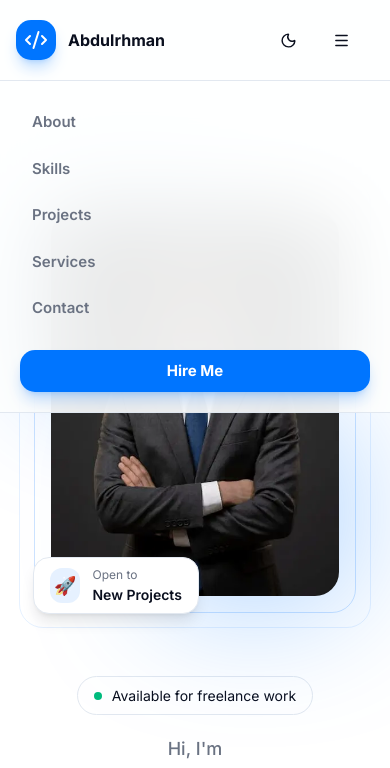
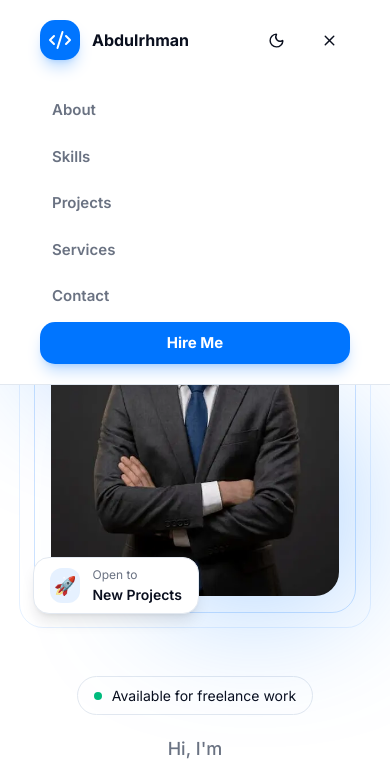
Before and after one commit to abd0mar/main-portfolio, a website built with Vite: page index.html in a window 390 px wide. Both pictures are taken after a click on the button 341 px from the left and 40 px from the top of the page. Shown: the top 768 px of the page. Built offline with nearby package versions, Linux system fonts and the light colour scheme.

Commit message:
fixing nav menu

```diff
--- a/index.html
+++ b/index.html
@@ -26,9 +26,11 @@
 
 <body class="bg-bg-primary transition-colors ">
   <!-- Start Navbar -->
-  <nav class="fixed z-50 w-full top-0 flex flex-col">
+  <nav class="fixed z-50 w-full top-0 flex py-5 border-b border-transparent bg-bg-primary">
+    <!-- <div class="absolute w-full h-full top-0 bg-bg-primary/95 backdrop-blur-lg"></div> -->
+    <div class="relative w-full">
       <div id="nav-container"
-      class="relative max-w-6xl flex justify-between border-b border-transparent z-1 items-center w-full top-0 mx-auto px-4 py-5 bg-bg-primary/90 backdrop-blur-2xl">
+        class="relative max-w-6xl flex justify-between z-1 items-center top-0 mx-auto px-10 xl:px-0">
         <a href="#hero-section" class="flex flex-1 gap-3 items-center">
           <div
             class="p-2 bg-accent text-white rounded-[15px] shadow-lg shadow-accent/25 hover:bg-accent-hover  cursor-pointer">
@@ -44,11 +46,11 @@
         </a>
         <div class="hidden flex-1 justify-center lg:flex">
           <ul class="flex gap-3">
-          <li><a href="#about-section">About</a></li>
-          <li><a href="#skills-section">Skills</a></li>
-          <li><a href="#projects-section">Projects</a></li>
-          <li><a href="#services-section">Services</a></li>
-          <li><a href="#contact-section">Contact</a></li>
+            <li><a href="#about-section" class="nav-links">About</a></li>
+            <li><a href="#skills-section" class="nav-links">Skills</a></li>
+            <li><a href="#projects-section" class="nav-links">Projects</a></li>
+            <li><a href="#services-section" class="nav-links">Services</a></li>
+            <li><a href="#contact-section" class="nav-links">Contact</a></li>
           </ul>
         </div>
         <div class="flex flex-1 gap-3 items-center justify-end">
@@ -77,38 +79,34 @@
           <button type="button"
             class="relative py-2.5 px-3 rounded-2xl text-text hover:bg-primary-hover hover:text-accent  cursor-pointer lg:hidden"
             id="nav-toggle">
-          <svg xmlns="http://www.w3.org/2000/svg" width="17" height="17" viewBox="0 0 24 24" fill="none"
-            stroke="currentColor" stroke-width="2" stroke-linecap="round" stroke-linejoin="round"
+            <svg id="open-menu" xmlns="http://www.w3.org/2000/svg" width="17" height="17" viewBox="0 0 24 24"
+              fill="none" stroke="currentColor" stroke-width="2" stroke-linecap="round" stroke-linejoin="round"
               class="lucide lucide-menu-icon lucide-menu">
               <path d="M4 5h16" />
               <path d="M4 12h16" />
               <path d="M4 19h16" />
             </svg>
-          <svg xmlns="http://www.w3.org/2000/svg" width="17" height="17" viewBox="0 0 24 24" fill="none"
-            stroke="currentColor" stroke-width="2" stroke-linecap="round" stroke-linejoin="round"
+            <svg id="close-menu" xmlns="http://www.w3.org/2000/svg" width="17" height="17" viewBox="0 0 24 24"
+              fill="none" stroke="currentColor" stroke-width="2" stroke-linecap="round" stroke-linejoin="round"
               class="lucide lucide-x-icon lucide-x hidden">
               <path d="M18 6 6 18" />
               <path d="m6 6 12 12" />
             </svg>
           </button>
-        <div>
           <a href="#contact-section"
             class="hidden bg-accent text-white px-5 py-2.5 rounded-[15px] font-bold text-[15px] shadow-lg shadow-accent/25 hover:bg-accent-hover cursor-pointer lg:block"><span>
               Hire Me</span></a>
         </div>
       </div>
-    </div>
       <div
-      class="relative flex flex-col justify-center invisible opacity-0 -top-25 border-b border-border z-0 left-0 w-full bg-bg-primary/90 backdrop-blur-2xl p-5 gap-5"
+        class="absolute flex flex-col lg:hidden justify-center opacity-0 max-h-0 top-12.25 left-0 w-full p-5 gap-1 px-10 bg-bg-primary border-b border-border"
         id="nav-menu">
-      <ul class="flex flex-col gap-1">
-        <li><a class="flex w-full" href="#about-section">About</a></li>
-        <li><a class="flex w-full" href="#skills-section">Skills</a></li>
-        <li><a class="flex w-full" href="#projects-section">Projects</a></li>
-        <li><a class="flex w-full" href="#services-section">Services</a></li>
-        <li><a class="flex w-full" href="#contact-section">Contact</a></li>
-      </ul>
-      <div>
+        <!-- <div class="absolute w-full h-full top-0 z-0 bg-bg-primary/95 backdrop-blur-lg"></div> -->
+        <a class="flex w-full nav-links" href="#about-section">About</a>
+        <a class="flex w-full nav-links" href="#skills-section">Skills</a>
+        <a class="flex w-full nav-links" href="#projects-section">Projects</a>
+        <a class="flex w-full nav-links" href="#services-section">Services</a>
+        <a class="flex w-full nav-links" href="#contact-section">Contact</a>
         <a href="#contact-section"
           class="block bg-accent text-white px-5 py-2.5 text-center rounded-[15px] font-bold text-[15px] shadow-lg shadow-accent/25 hover:bg-accent-hover cursor-pointer lg:hidden"><span>
             Hire Me</span></a>
@@ -388,14 +386,14 @@
     <!-- Start projects section -->
     <section id="projects-section" class="relative section-style bg-bg-alt">
       <div id="project-section-container" class="section-container overflow-hidden flex flex-col">
-        <div class="flex flex-row justify-between items-end">
+        <div class="flex justify-between items-end ">
           <div>
             <span class="section-name">Projects</span>
             <h2 class="section-header">Featured Projects</h2>
             <span class="section-description">A selection of my recent work showcasing my skills and passion for web
               development</span>
           </div>
-          <div>
+          <div class="hidden lg:block">
             <a href="https://github.com/abd0mar?tab=repositories" target="_blank"
               class="flex py-2 px-3 items-center gap-2 bg-bg-primary border border-border text-text rounded-2xl hover:bg-primary-hover hover:border-accent/30">
               View All Projects
@@ -408,10 +406,10 @@
             </a>
           </div>
         </div>
-        <div id="projects-container" class="grid lg:grid-cols-3 gap-5"></div>
+        <div id="projects-container" class="grid lg:grid-cols-3 gap-5 mb-12.5 lg:mb-0"></div>
       </div>
       <div id="show-more-btn"
-        class="absolute bottom-15 z-20 bg-accent flex gap-2 items-center text-white px-5 py-2 shadow-lg shadow-accent/25 rounded-2xl hover:bg-accent-hover cursor-pointer">
+        class="absolute bottom-15 z-20 bg-accent flex gap-2 items-center text-white px-5 mx-auto py-2 shadow-lg shadow-accent/25 rounded-2xl hover:bg-accent-hover cursor-pointer">
         <svg xmlns="http://www.w3.org/2000/svg" width="16" height="16" fill="currentColor"
           viewBox="0 0 576 512"><!--!Font Awesome Free v7.2.0 by @fontawesome - https://fontawesome.com License - https://fontawesome.com/license/free Copyright 2026 Fonticons, Inc.-->
           <path
@@ -608,8 +606,8 @@
             <div class="flex flex-col gap-5">
               <span class="font-semibold text-lg text-text">Get in touch</span>
               <div class="flex flex-col">
-                <a href="https://mail.google.com/mail/?view=cm&fs=1&to=abdulrhmanomar613@gmail.com&su=طلب خدمة&body=أهلاً عبد الرحمن"
-                  target="_blank" class="group flex flex-row items-center gap-3 w-fit">
+                <a href="https://mail.google.com/mail/?view=cm&fs=1&to=abdulrhmanomar613@gmail.com&su" target="_blank"
+                  class="group flex flex-row items-center gap-3 w-fit">
                   <div class="p-2.5 bg-accent/10 text-accent w-fit rounded-2xl group-hover:bg-accent/20">
                     <svg xmlns="http://www.w3.org/2000/svg" width="20" height="20" viewBox="0 0 24 24" fill="none"
                       stroke="currentColor" stroke-width="2" stroke-linecap="round" stroke-linejoin="round"
@@ -659,7 +657,7 @@
                     </div>
                     <svg xmlns="http://www.w3.org/2000/svg" width="20" height="20" viewBox="0 0 24 24" fill="none"
                       stroke="currentColor" stroke-width="2" stroke-linecap="round" stroke-linejoin="round"
-                      class="lucide lucide-arrow-up-right w-5 h-5 text-foreground-muted group-hover:text-foreground transition-colors ml-auto"
+                      class="lucide lucide-arrow-up-right w-5 h-5 text-text-muted group-hover:text-accent transition-colors ml-auto"
                       aria-hidden="true">
                       <path d="M7 7h10v10"></path>
                       <path d="M7 17 17 7"></path>
@@ -684,7 +682,7 @@
                     </div>
                     <svg xmlns="http://www.w3.org/2000/svg" width="20" height="20" viewBox="0 0 24 24" fill="none"
                       stroke="currentColor" stroke-width="2" stroke-linecap="round" stroke-linejoin="round"
-                      class="lucide lucide-arrow-up-right w-5 h-5 text-foreground-muted group-hover:text-foreground transition-colors ml-auto"
+                      class="lucide lucide-arrow-up-right w-5 h-5 text-text-muted group-hover:text-accent transition-colors ml-auto"
                       aria-hidden="true">
                       <path d="M7 7h10v10"></path>
                       <path d="M7 17 17 7"></path>
@@ -709,7 +707,7 @@
                     </div>
                     <svg xmlns="http://www.w3.org/2000/svg" width="20" height="20" viewBox="0 0 24 24" fill="none"
                       stroke="currentColor" stroke-width="2" stroke-linecap="round" stroke-linejoin="round"
-                      class="lucide lucide-arrow-up-right w-5 h-5 text-foreground-muted group-hover:text-foreground transition-colors ml-auto"
+                      class="lucide lucide-arrow-up-right w-5 h-5 text-text-muted group-hover:text-accent transition-colors ml-auto"
                       aria-hidden="true">
                       <path d="M7 7h10v10"></path>
                       <path d="M7 17 17 7"></path>
--- a/src/components/navbar.ts
+++ b/src/components/navbar.ts
@@ -1,11 +1,15 @@
 export class NavbarMovement {
-  navContainer: HTMLDivElement | null;
+  nav: HTMLElement | null;
   menu: HTMLDivElement | null
-  icon: HTMLButtonElement | null;
+  toggleBtn: HTMLButtonElement | null;
+  openIcon: SVGElement | null;
+  closeIcon: SVGElement | null;
   constructor() {
-    this.navContainer = document.querySelector("#nav-container") as HTMLDivElement;
-    this.menu = document.getElementById("nav-menu") as HTMLDivElement;
-    this.icon = document.getElementById("nav-toggle") as HTMLButtonElement;
+    this.nav = document.querySelector("nav") as HTMLElement;
+    this.menu = document.querySelector("#nav-menu") as HTMLDivElement;
+    this.toggleBtn = document.querySelector("#nav-toggle") as HTMLButtonElement;
+    this.openIcon = document.querySelector("#open-menu") as SVGElement;
+    this.closeIcon = document.querySelector("#close-menu") as SVGElement;
     this.init()
   }
 
@@ -17,31 +21,28 @@ export class NavbarMovement {
   navAction() {
     window.addEventListener("scroll", () => {
       if (window.scrollY > 50) {
-        this.navContainer?.classList.replace("border-transparent", "border-border")
-        this.navContainer?.classList.replace("py-5", "py-2")
+        this.nav?.classList.replace("border-transparent", "border-border")
+        this.nav?.classList.replace("py-5", "py-3")
       } else {
-        if (this.menu?.classList.contains("invisible")) {
-          this.navContainer?.classList.replace("border-border", "border-transparent")
-          console.log("yes")
-        }
-        this.navContainer?.classList.replace("py-2", "py-5")
+        this.nav?.classList.replace("border-border", "border-transparent")
+        this.nav?.classList.replace("py-3", "py-5")
       }
     })
   }
 
   toggleMenu() {
-    this.icon?.addEventListener("click", () => {
+    this.toggleBtn?.addEventListener("click", () => {
       console.log("fine")
-      if (this.menu?.classList.contains("invisible")) {
-        this.menu?.classList.replace("invisible", "visible")
+      if (this.menu?.classList.contains("max-h-0")) {
         this.menu?.classList.replace("opacity-0", "opacity-100")
-        this.menu?.classList.replace("-top-25", "top-0")
-        this.navContainer?.classList.replace("border-transparent", "border-border")
+        this.menu?.classList.replace("max-h-0", "max-h-300")
+        this.openIcon?.classList.add("hidden")
+        this.closeIcon?.classList.remove("hidden")
       } else {
-        this.menu?.classList.replace("visible", "invisible")
         this.menu?.classList.replace("opacity-100", "opacity-0")
-        this.menu?.classList.replace("top-0", "-top-25")
-        this.navContainer?.classList.replace("border-border", "border-transparent")
+        this.menu?.classList.replace("max-h-300", "max-h-0")
+        this.closeIcon?.classList.add("hidden")
+        this.openIcon?.classList.remove("hidden")
       }
     })
   }
@@ -85,32 +86,3 @@ export class ThemeBtn {
     }
   }
 }
-
-// export class NavMenu {
-//   icon: HTMLButtonElement | null;
-//   menu: HTMLDivElement | null;
-//   navContainer: HTMLDivElement | null
-//   constructor() {
-//     this.icon = document.getElementById("nav-toggle") as HTMLButtonElement;
-//     this.menu = document.getElementById("nav-menu") as HTMLDivElement;
-//     this.navContainer = document.querySelector("#nav-container") as HTMLDivElement;
-//     this.toggleMenu()
-//   }
-
-//   toggleMenu() {
-//     this.icon?.addEventListener("click", () => {
-//       console.log("fine")
-//       if (this.menu?.classList.contains("invisible")) {
-//         this.menu?.classList.replace("invisible", "visible")
-//         this.menu?.classList.replace("opacity-0", "opacity-100")
-//         this.menu?.classList.replace("-top-25", "top-0")
-//         this.navContainer?.classList.replace("border-transparent", "border-border")
-//       } else {
-//         this.menu?.classList.replace("visible", "invisible")
-//         this.menu?.classList.replace("opacity-100", "opacity-0")
-//         this.menu?.classList.replace("top-0", "-top-25")
-//         this.navContainer?.classList.replace("border-border", "border-transparent")
-//       }
-//     })
-//   }
-// }
--- a/src/style/style.css
+++ b/src/style/style.css
@@ -72,12 +72,12 @@ nav {
   transition-property: all;
 }
 
-nav li a {
+.nav-links {
   @apply text-[15px] font-semibold text-text-muted py-2.5 px-3 rounded-2xl hover:text-accent-hover hover:bg-primary-hover;
 }
 
 .section-style {
-  @apply flex w-full items-center justify-center px-6 xl:px-0 py-25 lg:py-32;
+  @apply flex w-full items-center justify-center px-10 xl:px-0 py-25 lg:py-32;
 }
 
 .section-container {
```
Lines whose indentation alone changed are shown as unchanged.
